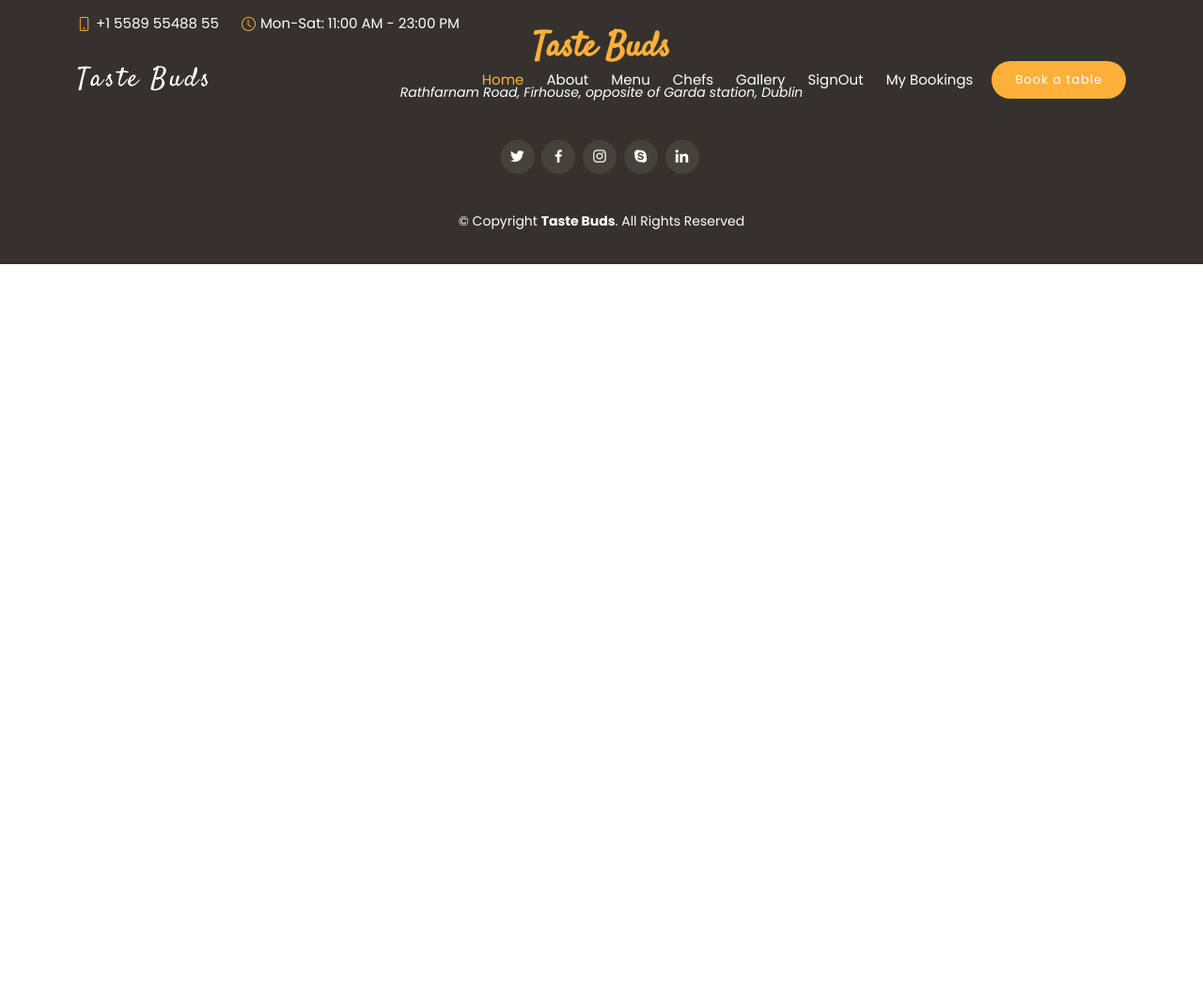
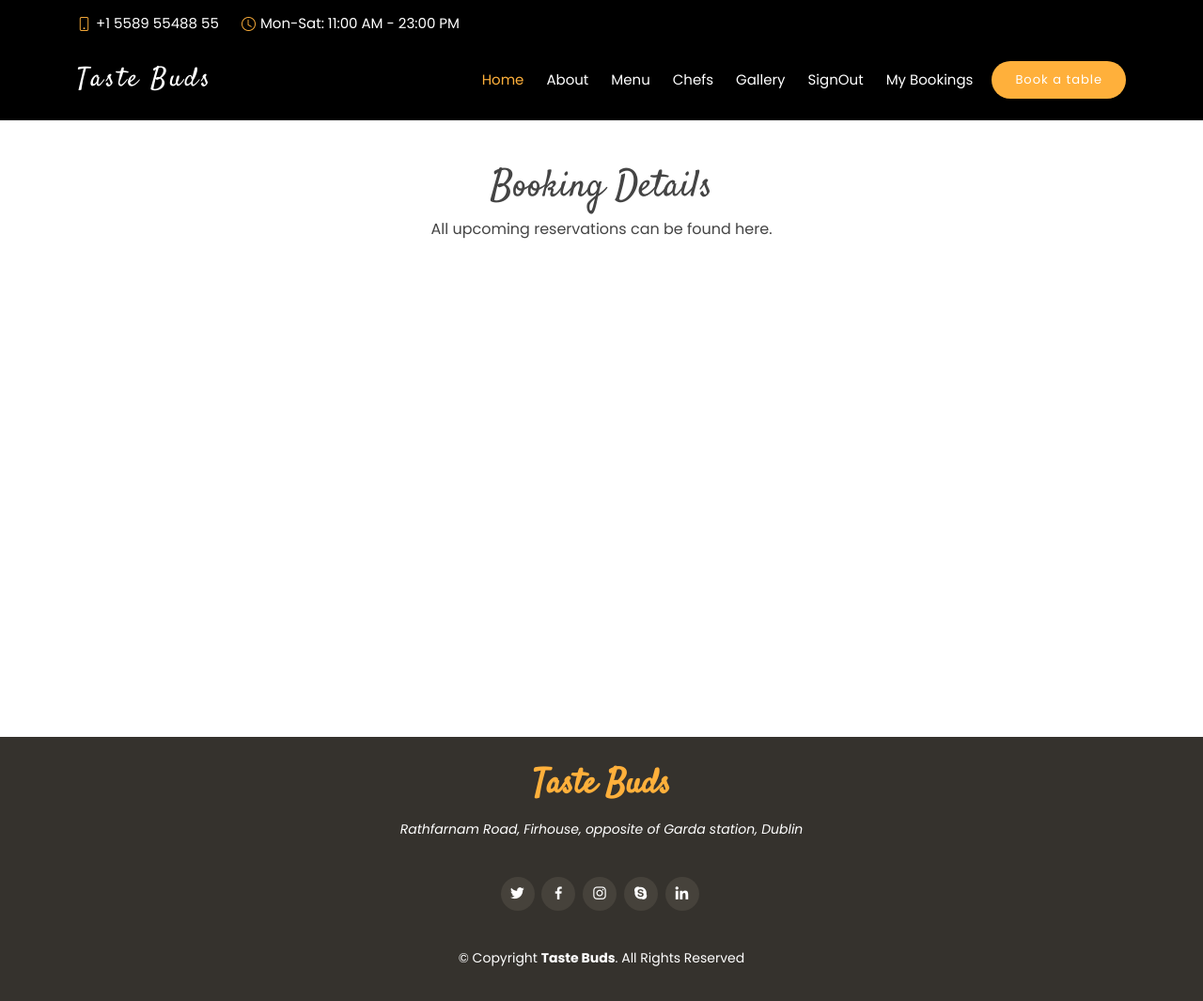
Before and after one commit to bijokmathew/Taste-Buds-Restaurant-App, a Django app: page /mybooking/ in a window 1280 px wide. Shown: the whole page at 94% size. Before the commit the page ends 281 px from the top, so only its background shows below. Run offline with Django 3.2, Linux system fonts and the light colour scheme; the visitor is signed in with stand-in values (Sample User, id 1); data that the repository does not hold is empty; some libraries are stand-ins or nearby versions.

Commit message:
created mybooking template and display the list of booking details of the user

```diff
--- a/booking/views.py
+++ b/booking/views.py
@@ -41,6 +41,6 @@ class MyBooking(generic.ListView):
         if request.user.is_authenticated:
             booking_list = Booking.objects.filter(user=request.user)
             context = {
-                'booking_list': booking_list
+                'bookings': booking_list
             }
             return render(request, "mybooking.html", context=context)
--- a/static/css/style.css
+++ b/static/css/style.css
@@ -1667,3 +1667,19 @@ account-btn {
   color: white;
   opacity: 1;
 }
+
+.card {
+  margin-left: 20px;
+}
+
+.card-body h5{
+  font-weight: 700;
+  font-size: 16px;
+  font-family:sans-serif;
+
+}
+.card-body h6{
+  font-weight: 600;
+  font-size: 16px;
+  font-family:sans-serif;
+}
--- a/templates/base.html
+++ b/templates/base.html
@@ -26,6 +26,7 @@
     <link href="{% static 'vendor/boxicons/css/boxicons.min.css' %}" rel="stylesheet">
     <link href="{% static 'vendor/glightbox/css/glightbox.min.css' %}" rel="stylesheet">
     <link href="{% static 'vendor/swiper/swiper-bundle.min.css' %}" rel="stylesheet">
+    <link rel="stylesheet" href="https://cdnjs.cloudflare.com/ajax/libs/font-awesome/5.15.3/css/all.min.css">
 
     <!-- Template Main CSS File -->
     <link href="{% static  'css/style.css' %}" rel="stylesheet">
--- a/templates/mybooking.html
+++ b/templates/mybooking.html
@@ -1,6 +1,45 @@
 {% extends 'base.html' %}
 {% block content %}
-    {% for data in booking_list %}
-        {{data.booked_date}}
-    {% endfor %}
+<div class="container-fluid mb-3 pt-2" style="top: 0;
+    background-color: black;">
+    <div class="row heigth" style="margin-top: 120px; background-color: white;">
+        <div class="col mt-5">
+            <h1 class="text-center">Booking Details</h1>
+            <p class="text-center">All upcoming reservations can be found here.</p>
+            <div class="row mt-5">
+                <!-- List all reservation belongs to the current user  -->
+                {% for booking in bookings %}
+                <div class="card col-md-2">
+                    <div class="card-body">
+                        <h5 class="card-title">{{booking.booked_date}} at {{booking.booked_time}}</h5>
+                        <h6 class="card-subtitle mb-2 text-muted">{{booking.name}}</h6>
+                        <p class="card-text mt-5">
+                            <p><i class="far fa-envelope  "></i> {{ booking.email }}</p>
+                            <p class="card-text ">
+                                <p><span>Number of Guests:  </span> {{ booking.number_guest }}</p>
+                                <div class="h6">
+                                    <span> status:
+                                        {% if booking.booking_status == 0 %}
+                                        <span style="padding: 8px;; background-color: yellow;margin-left: 10px;">Pending </span>
+                                        {% elif ooking.booking_status == 1 %}
+                                        <span style="width: fit-content; background-color: green;">Confirmed </span>
+                                        {% else %}
+                                        <span style="width: fit-content; background-color: red;">Declined </span>
+                                        {% endif %}
+                                    </span>
+                                </div>
+                                <div style="margin-top: 50px;">
+                                    <a href="" class="btn btn-secondary text-right">Change</a>
+                                    <!-- Button trigger modal -->
+                                    <a href="" class="btn btn-warning text-right" data-bs-toggle="modal"
+                                        data-bs-target="#deleteModal_{{ booking.id }}">Delete</a>
+                                </div>
+                            </p>
+                    </div>
+                </div>
+                {% endfor %}
+            </div>
+        </div>
+    </div>
+</div>
 {% endblock %}
```
